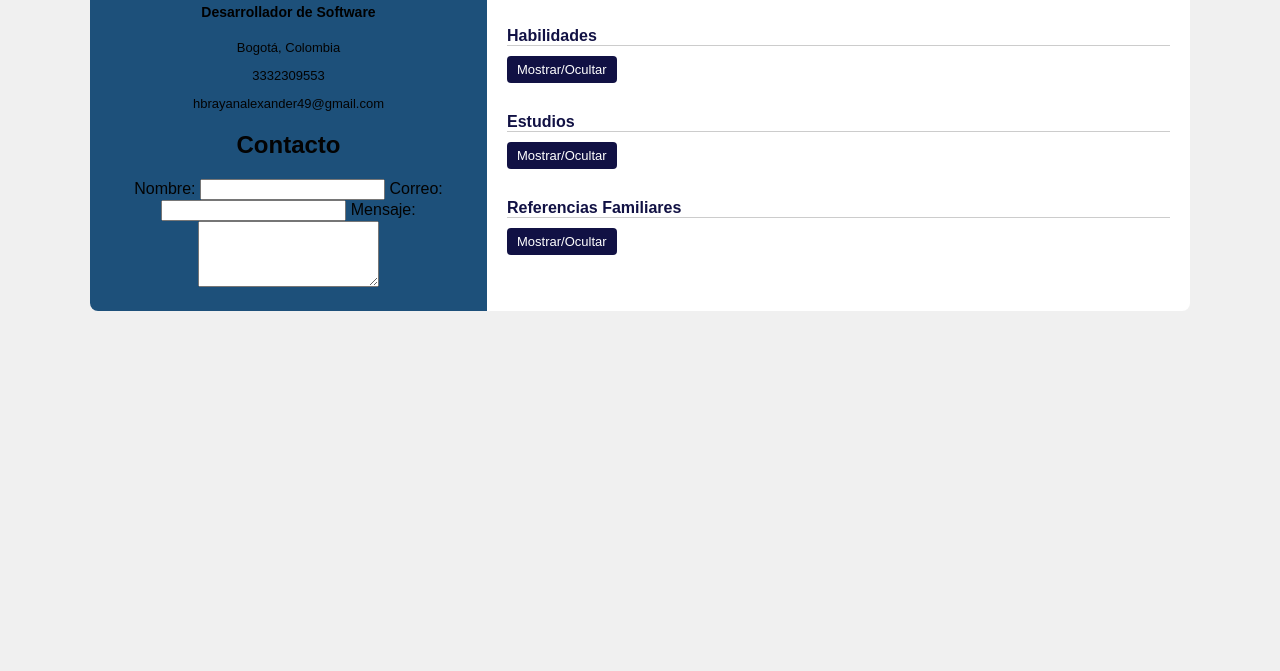
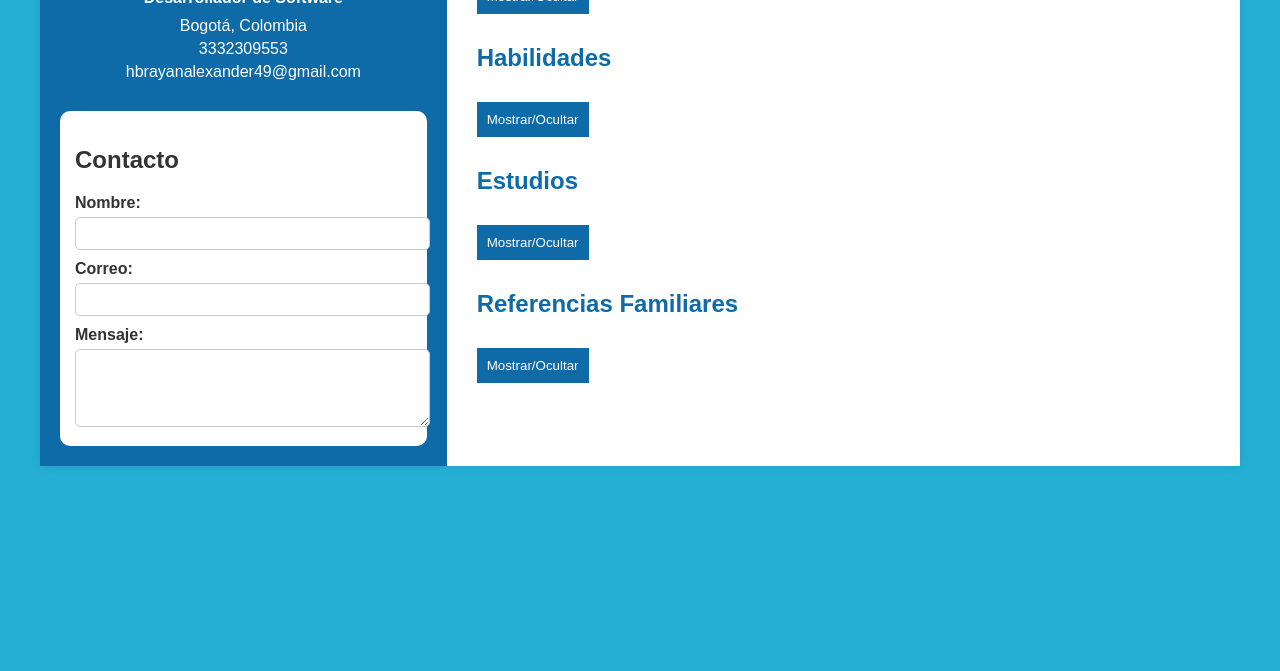
Before and after one commit to Brayan346/hoja-de-vida, a plain HTML site: page index.html in a window 1280 px wide. Shown: the part 129-800 px from the top of the page. Drawn offline with Linux system fonts and the light colour scheme.

Commit message:
Update styles.css

```diff
--- a/styles.css
+++ b/styles.css
@@ -1,99 +1,87 @@
 body {
-  font-family: Arial, Helvetica, sans-serif;
-  background: #f0f0f0;
-  color: #030303;
   margin: 0;
-  padding: 0;
+  font-family: Arial, sans-serif;
+  background-color: rgb(37, 175, 213);
 }
 
 .container {
   display: flex;
-  max-width: 1100px;
-  margin: 30px auto;
+  flex-wrap: wrap;
+  max-width: 1200px;
+  margin: auto;
+  box-shadow: 0 0 10px rgba(0, 0, 0, 0.1);
   background: white;
-  border-radius: 8px;
-  overflow: hidden;
-  box-shadow: 0 0 10px rgba(255, 255, 255, 0.1);
-}
-
-.izquierdo, .derecho {
-  padding: 20px;
 }
 
 .izquierdo {
-  background: #1d507a;
-  width: 35%;
+  background-color: #0e6ba8;
+  color: white;
+  flex: 1;
+  padding: 20px;
+  min-width: 300px;
   text-align: center;
 }
 
 .izquierdo img {
-  width: 120px;
-  height: 120px;
+  width: 150px;
+  height: 150px;
   border-radius: 50%;
   object-fit: cover;
-  margin-bottom: 15px;
 }
 
-.izquierdo h1 {
-  font-size: 20px;
-  margin-bottom: 5px;
+.title {
+  font-weight: bold;
+  margin: 10px 0;
 }
 
-.izquierdo p.title {
-  font-size: 14px;
-  font-weight: bold;
-  color: rgb(0, 0, 0);
-  margin-bottom: 20px;
+.info p {
+  margin: 5px 0;
 }
 
 .derecho {
-  width: 65%;
+  flex: 2;
+  padding: 30px;
+  background-color: #ffffff;
 }
 
 .titulo {
-  font-weight: bold;
-  color: #114;
-  border-bottom: 1px solid #ccc;
-  margin: 20px 0 5px;
-  font-size: 16px;
+  margin-top: 20px;
+  color: #0e6ba8;
+}
+
+.boton {
+  margin: 10px 0;
+  padding: 10px;
+  background-color: #0e6ba8;
+  color: white;
+  border: none;
+  cursor: pointer;
 }
 
 .contenido {
-  font-size: 14px;
-  max-height: 0;
-  overflow: hidden;
-  transition: max-height 0.5s ease;
+  display: none;
+  padding: 10px 0;
 }
 
-.contenido.visible {
-  max-height: 500px; /* Altura máxima visible (ajustable) */
-  margin-bottom: 10px;
+form {
+  margin-top: 30px;
+  background-color: white;
+  color: #333;
+  padding: 15px;
+  border-radius: 10px;
+  text-align: left;
 }
 
-.contenido ul {
-  padding-left: 20px;
+form label {
+  display: block;
+  margin-top: 10px;
+  font-weight: bold;
 }
 
-.contenido li {
-  margin-bottom: 6px;
+form input, form textarea {
+  width: 100%;
+  padding: 8px;
+  margin-top: 5px;
+  border-radius: 5px;
+  border: 1px solid #ccc;
 }
-
-.info p {
-  font-size: 13px;
-  margin-bottom: 5px;
-}
-
-button.boton {
-  margin: 5px 0 10px;
-  padding: 6px 10px;
-  font-size: 13px;
-  border: none;
-  border-radius: 4px;
-  background-color: #114;
-  color: white;
-  cursor: pointer;
-}
-
-button.boton:hover {
-  background-color: #335;
-}
```
